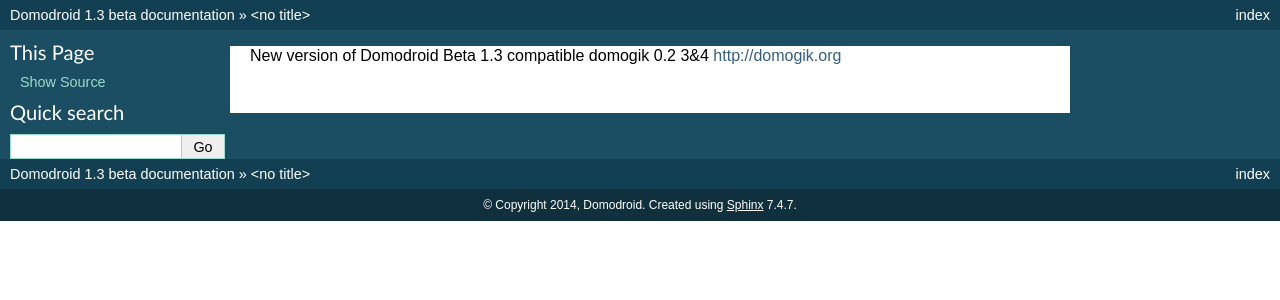
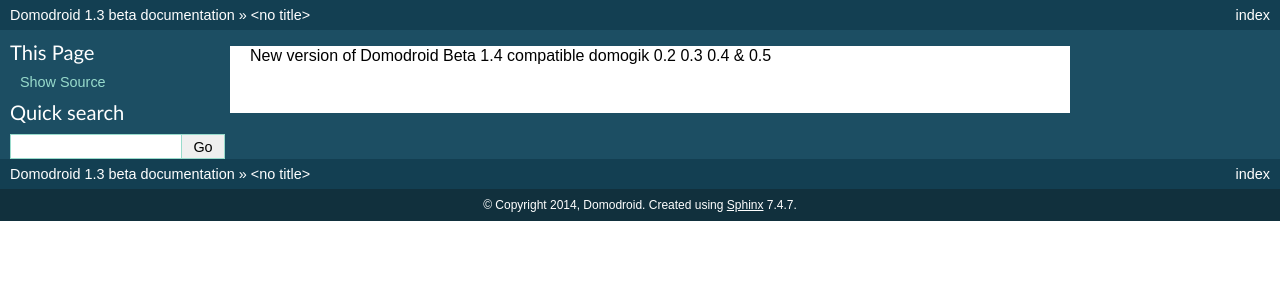
Before and after one commit to domogik/domodroid-doc, a Sphinx documentation site: the page built from docs/Google_play_store_file/en/description_short.txt, in a window 1280 px wide. Shown: the top 300 px of the page. Built offline with Sphinx 7.4.7, drawn with Linux system fonts in a browser that asks for light colours; pages that are not in the unit, such as notebooks, are missing from menus.

Commit message:
Update description_short.txt

```diff
--- a/docs/Google_play_store_file/en/description_short.txt
+++ b/docs/Google_play_store_file/en/description_short.txt
@@ -1,2 +1 @@
-New version of Domodroid Beta 1.3 compatible domogik 0.2 3&4
-http://domogik.org
+New version of Domodroid Beta 1.4 compatible domogik 0.2 0.3 0.4 & 0.5
```
